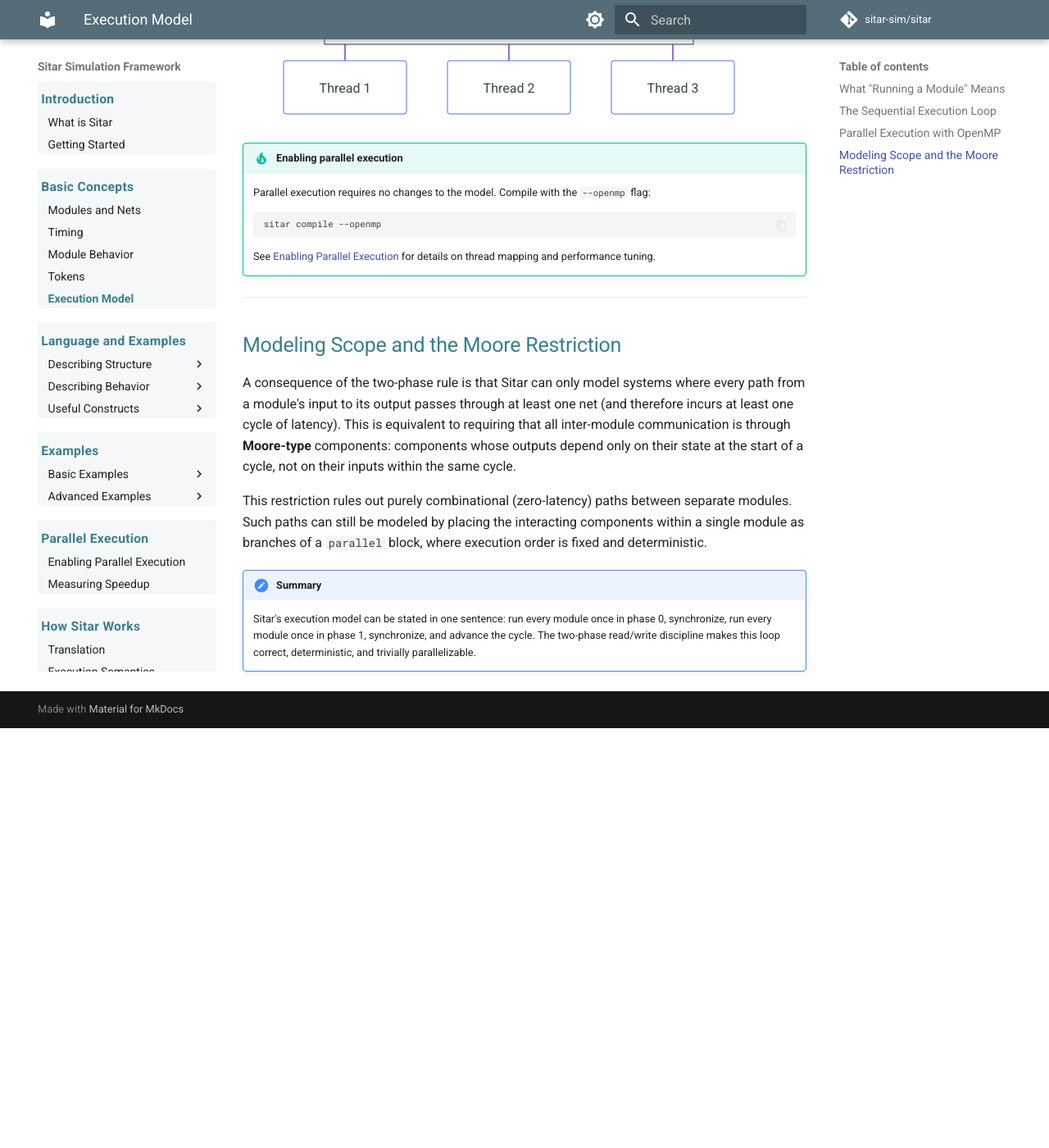
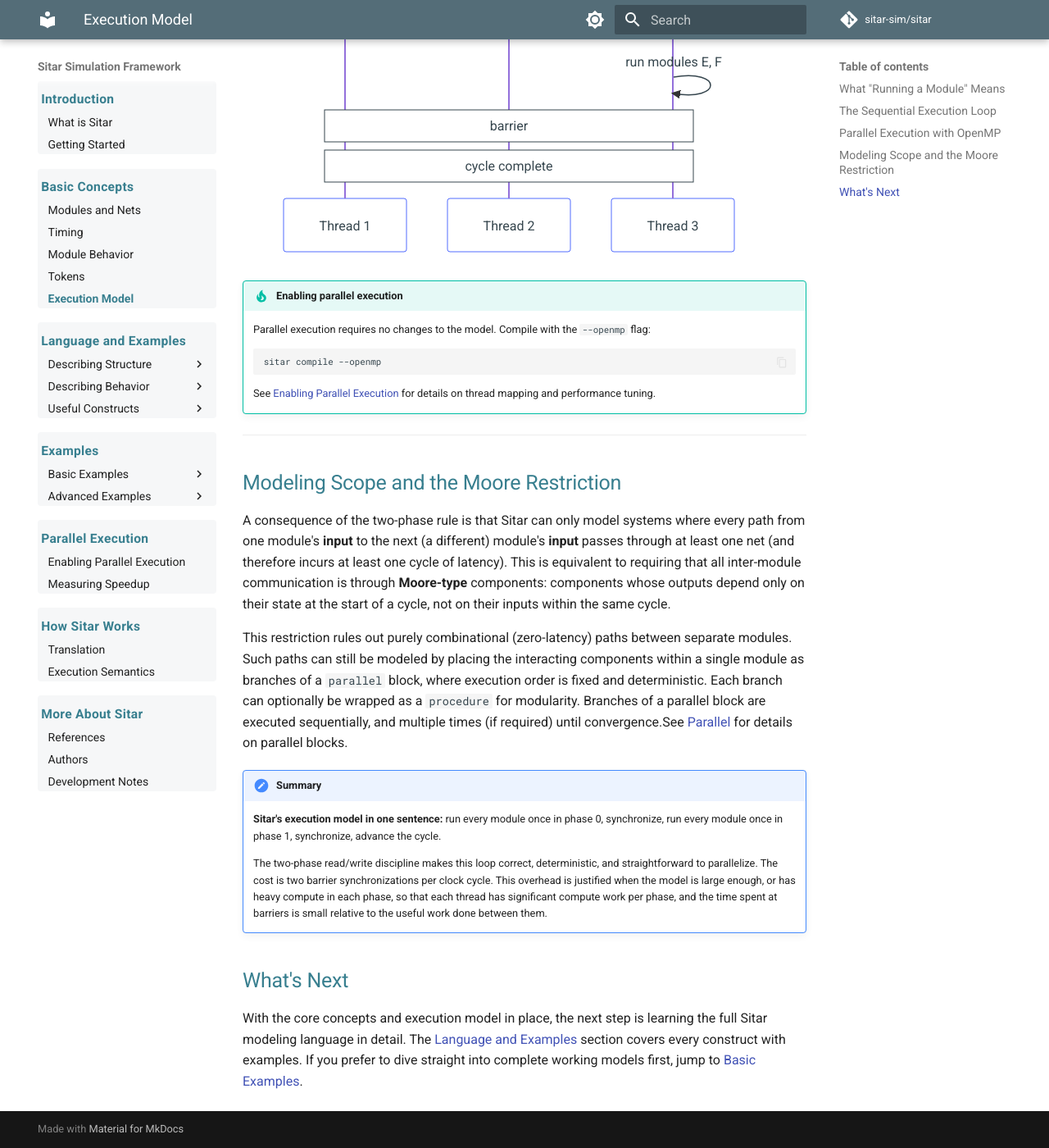
Before and after one commit to sitar-sim/sitar, an MkDocs documentation site: the page built from docs/execution_model.md, in a window 1280 px wide and 1400 px high, scrolled down 2800 px. Shown: the whole window at 82% size. Built offline with MkDocs 1.6.1 and Material for MkDocs 9.7.7, drawn with Linux system fonts in a browser that asks for light colours; comment, search, counter and statistics services are not loaded; before the commit the page ends 3688 px from its top, so only the background shows below that; some of the changed text lies outside the part shown.

Commit message:
[Docs] updated documentation, finished section 2 Basic Concepts.

```diff
--- a/docs/execution_model.md
+++ b/docs/execution_model.md
@@ -3,16 +3,20 @@
 The previous pages introduced modules, nets, time, behavior, and tokens. This page ties them together by explaining how the Sitar simulation kernel actually runs a model step by step.
 
 ---
-
 ## What "Running a Module" Means
 
 Each module has a `run(cycle, phase)` function generated from its behavior block. Calling `run()` on a module **nudges** it: execution proceeds through the behavior until the next `#!sitar wait` statement is reached, at which point the module suspends and control returns to the kernel. The module's execution state (its position in the behavior, all local variables) is preserved between calls.
 
-For a **hierarchical module** (one that contains submodules), `run()` first executes the module's own behavior until a wait, then calls `run()` on each child submodule in turn. This happens recursively down the hierarchy.
+For hierarchical execution, Sitar also provides a `runHierarchical()` function for each module. This first nudges the module's own behavior, then calls `runHierarchical()` on each child submodule in turn, recursively down the hierarchy.
 
-!!! note
-    The kernel only maintains a flat list of all leaf-level modules. The recursive execution through the hierarchy is handled by each module's generated `run()` function. From the kernel's perspective, it simply calls `run()` on the top-level module once per phase.
+!!! note "Kernel behavior and customization"
+    **The kernel maintains a flat list of all modules in the system**, as well as a reference to `TOP` which in turn holds references to its child modules and so on.
 
+	- **By default:**, the kernel calls `run()` on every module in the flat list once per phase. The execution order among modules within a phase does not matter.
+
+	- **An alternative:** is to call `runHierarchical()` on just `TOP` once per phase, which traverses the entire hierarchy in declaration order.
+
+	The main execution loop is generated as readable C++ code and can be customized by the user to suit specific needs, such as a custom static thread-to-module mapping for parallel execution. This is described in detail in [Enabling Parallel Execution](parallel_execution.md).
 ---
 
 ## The Sequential Execution Loop
@@ -97,9 +101,16 @@ sequenceDiagram
 
 ## Modeling Scope and the Moore Restriction
 
-A consequence of the two-phase rule is that Sitar can only model systems where every path from a module's input to its output passes through at least one net (and therefore incurs at least one cycle of latency). This is equivalent to requiring that all inter-module communication is through **Moore-type** components: components whose outputs depend only on their state at the start of a cycle, not on their inputs within the same cycle.
+A consequence of the two-phase rule is that Sitar can only model systems where every path from one module's **input** to the next (a different) module's **input**  passes through at least one net (and therefore incurs at least one cycle of latency). This is equivalent to requiring that all inter-module communication is through **Moore-type** components: components whose outputs depend only on their state at the start of a cycle, not on their inputs within the same cycle.
 
-This restriction rules out purely combinational (zero-latency) paths between separate modules. Such paths can still be modeled by placing the interacting components within a single module as branches of a `#!sitar parallel` block, where execution order is fixed and deterministic.
+This restriction rules out purely combinational (zero-latency) paths between separate modules. Such paths can still be modeled by placing the interacting components within a single module as branches of a `#!sitar parallel` block, where execution order is fixed and deterministic. Each  branch can optionally be wrapped as a `procedure` for modularity. Branches of a parallel block are executed sequentially, and multiple times (if required) until convergence.See [Parallel](language_and_examples/parallel.md) for details on parallel blocks.
 
 !!! note "Summary"
-    Sitar's execution model can be stated in one sentence: run every module once in phase 0, synchronize, run every module once in phase 1, synchronize, and advance the cycle. The two-phase read/write discipline makes this loop correct, deterministic, and trivially parallelizable.
+	**Sitar's execution model in one sentence:** run every module once in phase 0, synchronize, run every module once in phase 1, synchronize, advance the cycle.
+
+	The two-phase read/write discipline makes this loop correct, deterministic, and straightforward to parallelize. The cost is two barrier synchronizations per clock cycle. This overhead is justified when the model is large enough, or has heavy compute in each phase, so that each thread has significant compute work per phase, and the time spent at barriers is small relative to the useful work done between them.
+
+
+## What's Next
+
+With the core concepts and execution model in place, the next step is learning the full Sitar modeling language in detail. The [Language and Examples](language_and_examples/sequence.md) section covers every construct with examples. If you prefer to dive straight into complete working models first, jump to [Basic Examples](language_and_examples/basic_examples/shift_register.md).
```
Also changed, not shown: other parts of docs/execution_model.md (+2 -2 lines), docs/components_modules_nets.md (+6 -3 lines), docs/io_and_tokens.md (+26 -3 lines).
